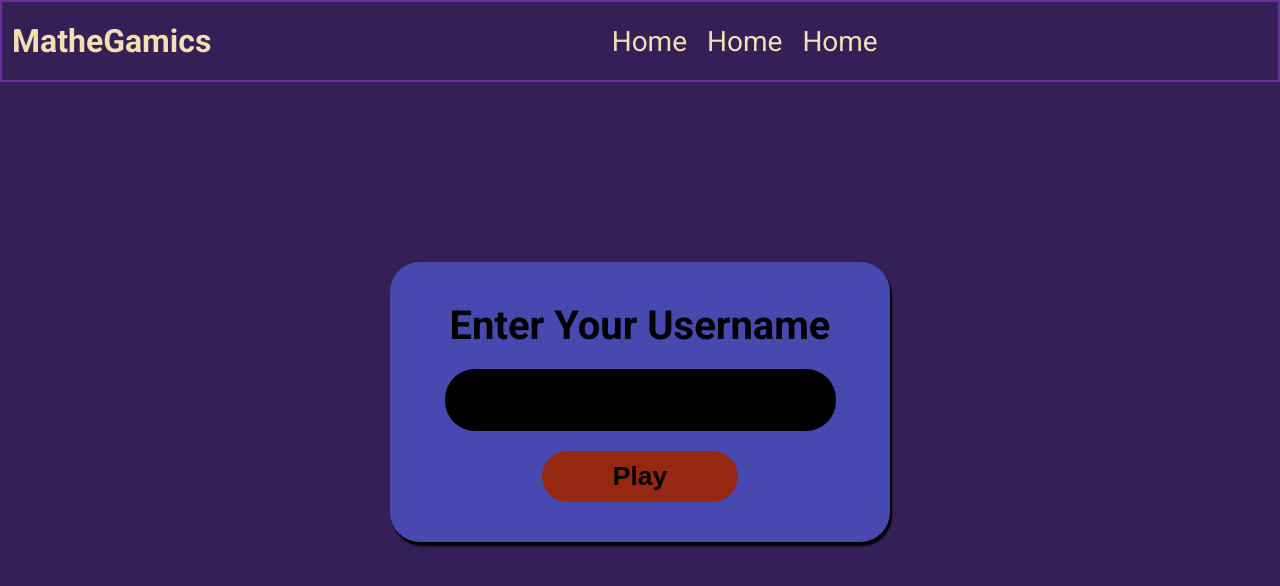
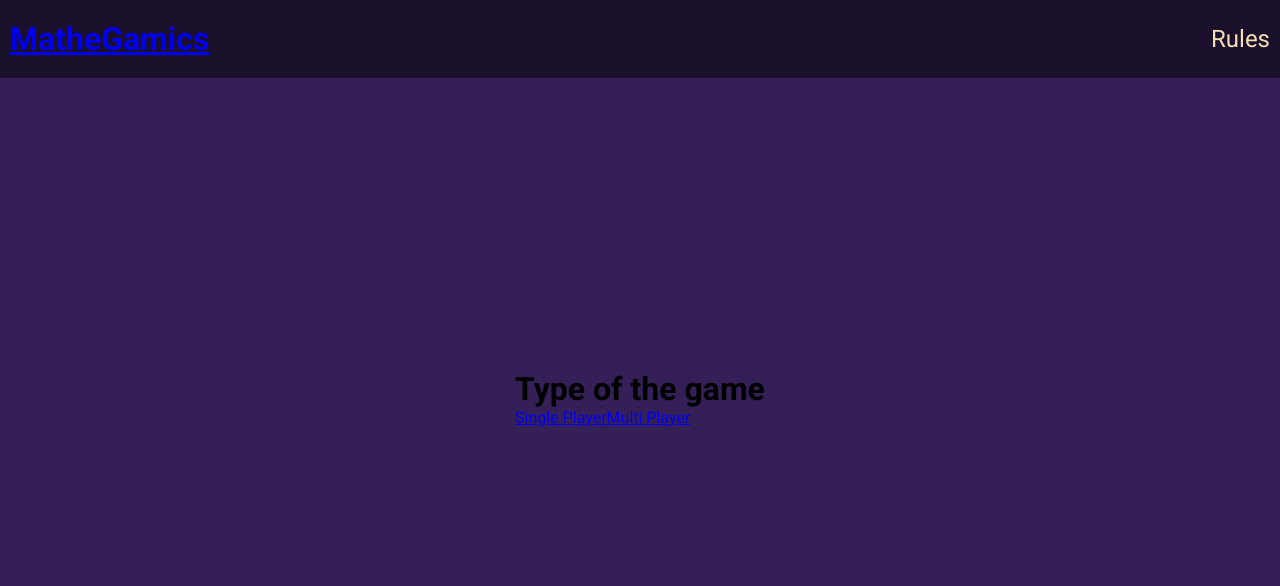
Before and after one commit to baijanathTharu/weekly-project-math-client, a React (Create React App) app: page /gametype in a window 1280 px wide. Shown: the top 586 px of the page. Built offline with nearby package versions, Linux system fonts and the light colour scheme; the HTML template or start-up script is replaced by a standard one.

Commit message:
Set up single and multi player components

```diff
--- a/src/App.js
+++ b/src/App.js
@@ -1,9 +1,12 @@
 import React from "react";
-import { BrowserRouter, Route } from "react-router-dom";
+import { Switch, BrowserRouter, Route } from "react-router-dom";
 
 // import socketIO from "socket.io-client";
 // components
 import Home from "./components/Home/Home";
+import Gametype from "./components/Gametype/Gametype";
+import Singleplayer from "./components/Singleplayer/Singleplayer";
+import Multiplayer from "./components/Multiplayer/Multiplayer";
 
 // const url = `http://localhost:3001`;
 
@@ -24,7 +27,12 @@ const App = () => {
 
   return (
     <BrowserRouter>
-      <Route path="/" component={Home} />
+      <Switch>
+        <Route path="/gametype" component={Gametype} />
+        <Route path="/single" component={Singleplayer} />
+        <Route path="/multi" component={Multiplayer} />
+        <Route path="/" component={Home} />
+      </Switch>
     </BrowserRouter>
   );
 };
--- a/src/components/Form/Form.js
+++ b/src/components/Form/Form.js
@@ -1,4 +1,5 @@
 import React from "react";
+import { Link } from "react-router-dom";
 import styles from "./Form.module.css";
 
 const Form = () => {
@@ -8,7 +9,9 @@ const Form = () => {
       <form action="">
         <input className={styles.Input} type="text" name="username" />
         <div className={styles.buttonContainer}>
-          <button className={styles.Button}>Play</button>
+          <button className={styles.Button}>
+            <Link to="/gametype">Play</Link>
+          </button>
         </div>
       </form>
     </div>
--- /dev/null
+++ b/src/components/Gametype/Gametype.js
@@ -0,0 +1,18 @@
+import React from "react";
+import { Link } from "react-router-dom";
+import styles from "./Gametype.module.css";
+import Layout from "../Layout/Layout";
+
+const Gametype = () => {
+  return (
+    <Layout>
+      <div className={styles.Gametype}>
+        <h1>Type of the game</h1>
+        <Link to="/single">Single Player</Link>
+        <Link to="/multi">Multi Player</Link>
+      </div>
+    </Layout>
+  );
+};
+
+export default Gametype;
--- /dev/null
+++ b/src/components/Layoutplayer/Layoutplayer.js
@@ -0,0 +1,16 @@
+import React from "react";
+
+import Layout from "../Layout/Layout";
+import styles from "./Layoutplayer.module.css";
+
+const Layoutplayer = ({ title }) => {
+  return (
+    <Layout>
+      <div className={styles.Layoutplayer}>
+        <h1>{title}</h1>
+      </div>
+    </Layout>
+  );
+};
+
+export default Layoutplayer;
--- /dev/null
+++ b/src/components/Multiplayer/Multiplayer.js
@@ -0,0 +1,8 @@
+import React from "react";
+import Layoutplayer from "../Layoutplayer/Layoutplayer";
+
+const Multiplayer = () => {
+  return <Layoutplayer title="Multi Player" />;
+};
+
+export default Multiplayer;
--- a/src/components/Navbar/Navbar.js
+++ b/src/components/Navbar/Navbar.js
@@ -1,14 +1,15 @@
 import React from "react";
+import { Link } from "react-router-dom";
 import styles from "./Navbar.module.css";
 
 const Navbar = () => {
   return (
     <div className={styles.Navbar}>
-      <h1>MatheGamics</h1>
+      <Link to="/">
+        <h1>MatheGamics</h1>
+      </Link>
       <ul>
-        <li>Home</li>
-        <li>Home</li>
-        <li>Home</li>
+        <li>Rules</li>
       </ul>
     </div>
   );
--- a/src/components/Navbar/Navbar.module.css
+++ b/src/components/Navbar/Navbar.module.css
@@ -5,7 +5,8 @@
   padding: 20px 0;
   flex: 1;
   color: var(--clr-wheat);
-  border: 2px solid rebeccapurple;
+  /* border: 2px solid rebeccapurple; */
+  background-color: rgba(0, 0, 0, 0.5);
 }
 
 .Navbar h1 {
@@ -15,11 +16,12 @@
 .Navbar ul {
   display: flex;
   margin-left: auto;
-  margin-right: auto;
+  /* margin-right: auto; */
   list-style: none;
+  padding-left: 10px;
 }
 
 .Navbar ul li {
   padding: 0 10px;
-  font-size: 1.75rem;
+  font-size: 1.5rem;
 }
--- /dev/null
+++ b/src/components/Singleplayer/Singleplayer.js
@@ -0,0 +1,8 @@
+import React from "react";
+import Layoutplayer from "../Layoutplayer/Layoutplayer";
+
+const Singleplayer = () => {
+  return <Layoutplayer title="Single Player" />;
+};
+
+export default Singleplayer;
```
Also changed, not shown: src/components/Gametype/Gametype.module.css (added), src/components/Layoutplayer/Layoutplayer.module.css (added), src/components/Multiplayer/Multiplayer.module.css (added), src/components/Singleplayer/Singleplayer.module.css (added), 1 other file (tests, documents, lock files or other folders).
